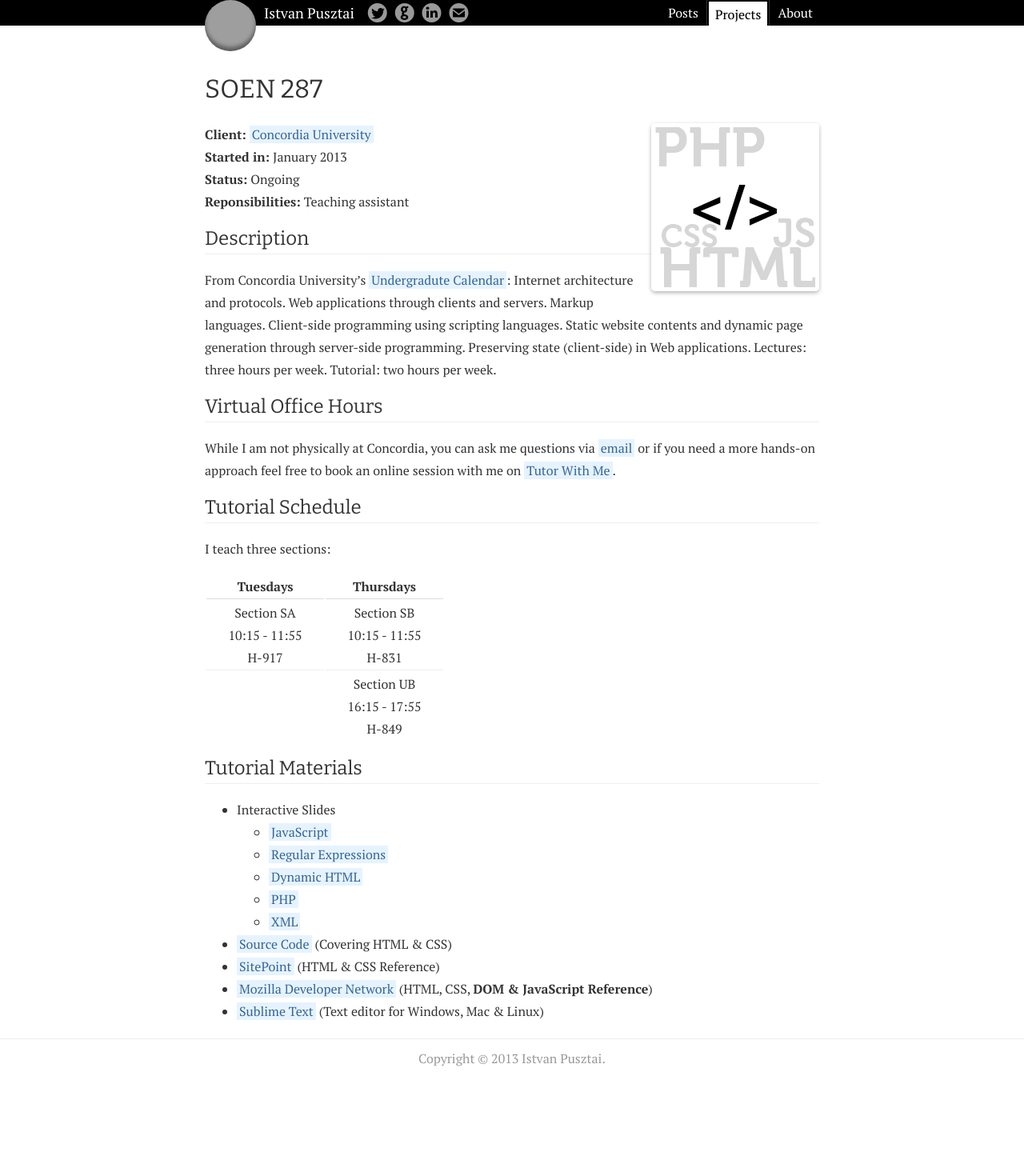
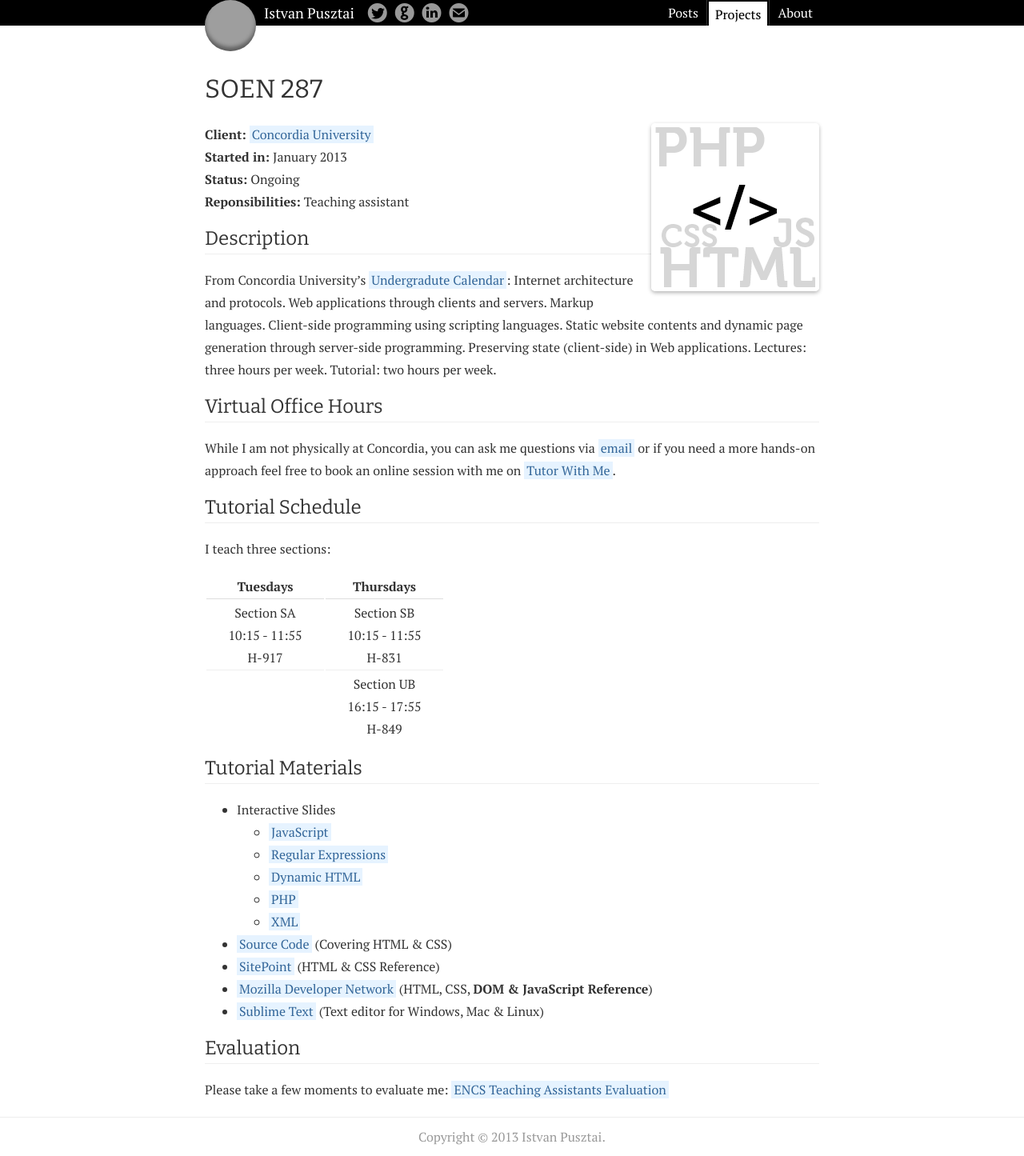
Before and after one commit to istvanp/blog, a Jekyll site: the page built from _posts/projects/2013-01-10-soen287.md, in a window 1280 px wide. Shown: the whole page at 80% size. Built offline with Jekyll 4.4.1, drawn with Linux system fonts in a browser that asks for light colours; before the commit the page ends 1347 px from its top, so only the background shows below that; grey boxes are pictures that could not be loaded.

Commit message:
Update 2013-01-10-soen287.md

```diff
--- a/_posts/projects/2013-01-10-soen287.md
+++ b/_posts/projects/2013-01-10-soen287.md
@@ -59,3 +59,6 @@ I teach three sections:
 - [SitePoint](http://reference.sitepoint.com) (HTML & CSS Reference)
 - [Mozilla Developer Network](https://developer.mozilla.org/) (HTML, CSS, **DOM & JavaScript Reference**)
 - [Sublime Text](http://www.sublimetext.com/) (Text editor for Windows, Mac & Linux)
+
+## Evaluation
+Please take a few moments to evaluate me: [ENCS Teaching Assistants Evaluation](https://fis.encs.concordia.ca/ta_eval/)
```
